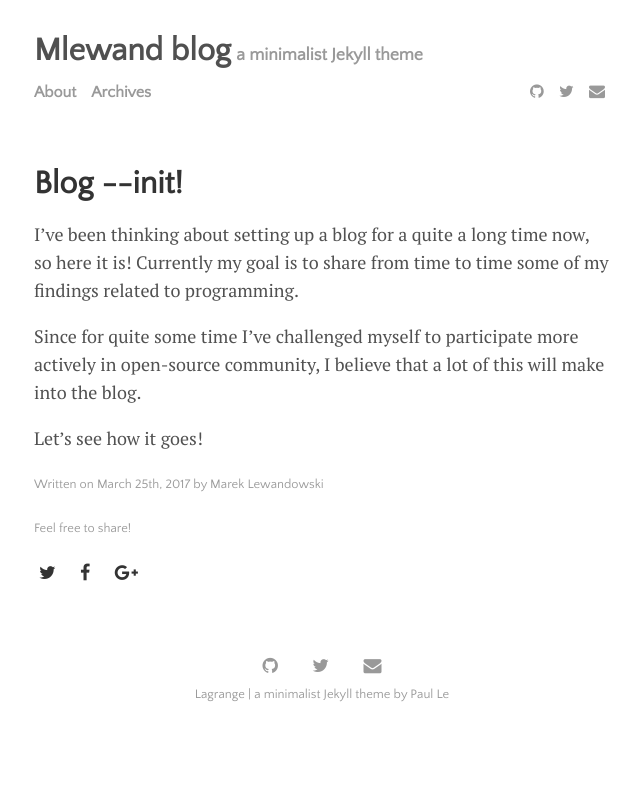
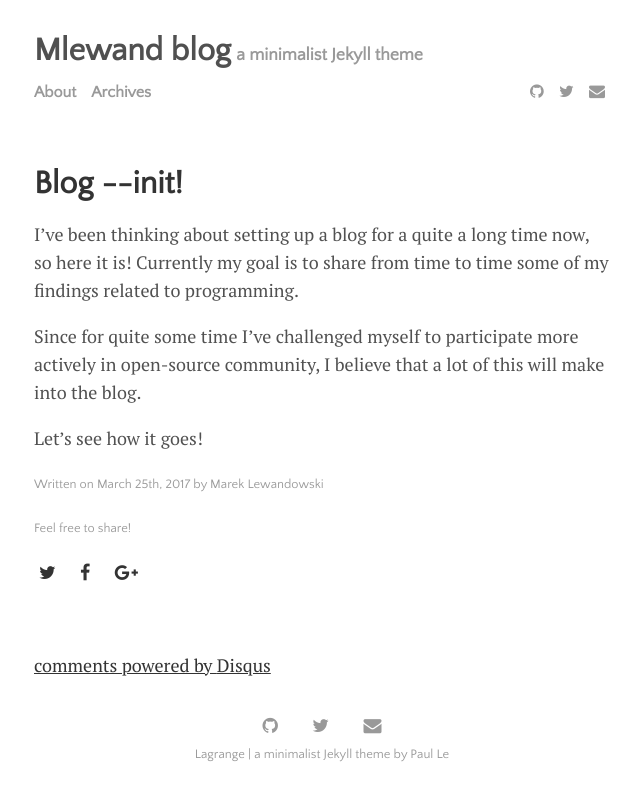
Before and after one commit to mlewand/blog.mlewandowski.com, a Jekyll site: the page built from _posts/2017-03-25-Blog --init.md, in a window 1280 px wide. Shown: the top 801 px of the page, without its empty margins (318-958 px from the left). Built offline with Jekyll 4.4.1, drawn with Linux system fonts in a browser that asks for light colours; nearby versions of some CDN libraries; comment, search, counter and statistics services are not loaded; part of the change alters nothing that is shown.

Commit message:
Hooked up Disqus.

```diff
--- a/_config.yml
+++ b/_config.yml
@@ -20,7 +20,7 @@ navigation:
   url: /archives
 
 paginate: 10
-disqus: #"your-disqus"
+disqus: "mlewand-blog"
 
 # Build settings
 markdown: kramdown
```
